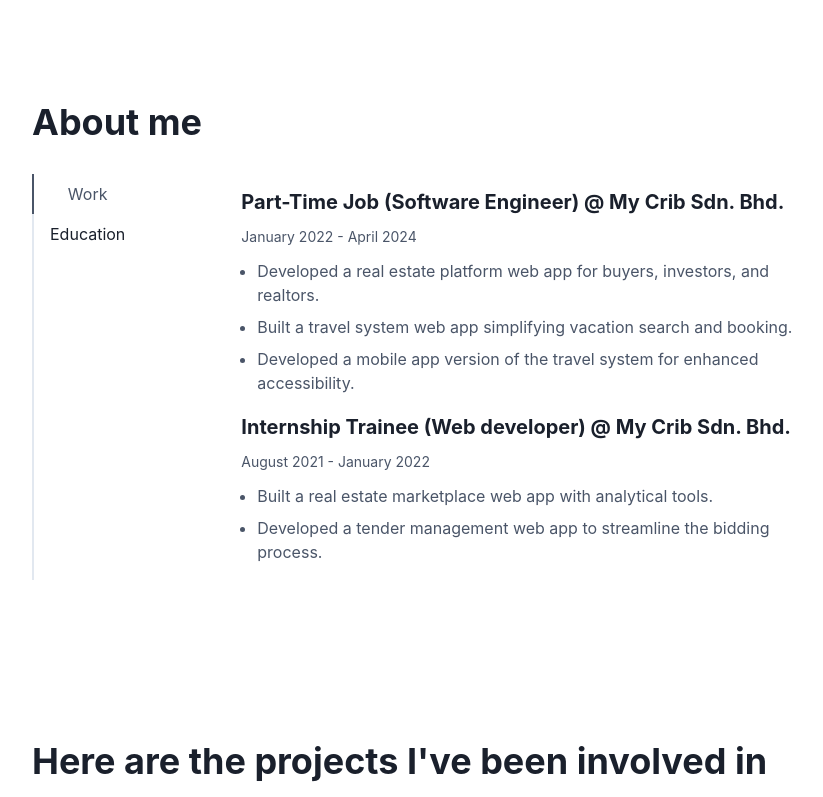
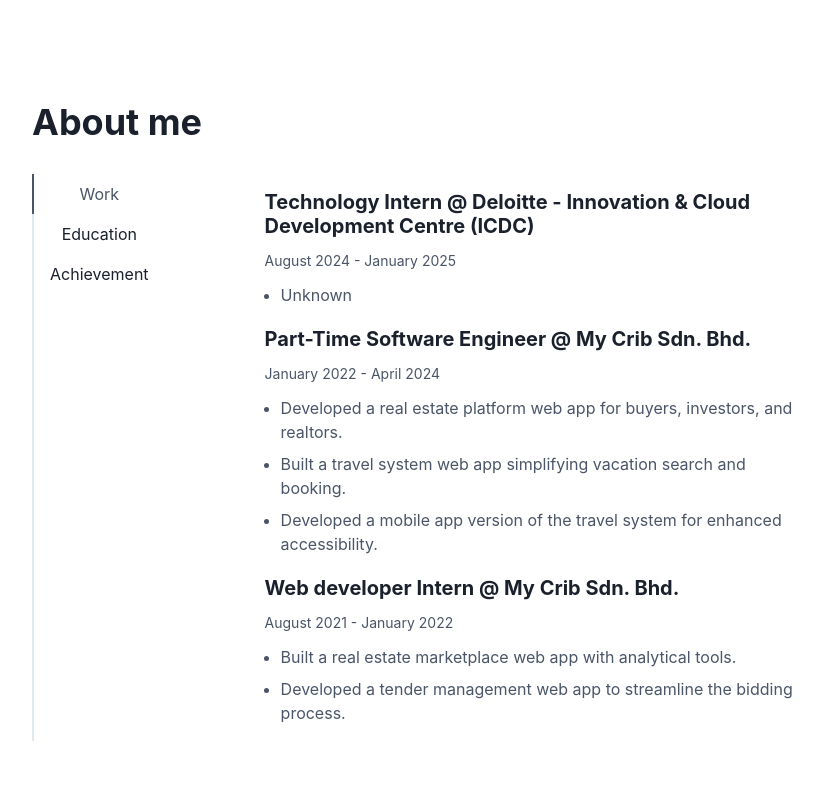
Before and after one commit to ahmadisyraf/isyrafmagic, a Next.js app: page / in a window 1280 px wide. Shown: the part 555-1352 px from the top of the page, without its empty margins (168-991 px from the left). Built offline with nearby package versions, Linux system fonts and the light colour scheme.

Commit message:
update: add achievement

```diff
--- a/screens/Home/Aboutme.js
+++ b/screens/Home/Aboutme.js
@@ -25,6 +25,7 @@
           <TabList>
             <Tab>Work</Tab>
             <Tab>Education</Tab>
+            <Tab>Achievement</Tab>
           </TabList>
 
           <TabPanels mt={isMobile ? 5 : 0}>
@@ -78,6 +79,31 @@
                 </Stack>
               </Box>
             </TabPanel>
+            <TabPanel px={0}>
+              <Box height={"100%"} px={isMobile ? 0 : 100}>
+                <Stack spacing={"10px"} direction={"column"}>
+                  {aboutMeData.achievement.map((achieve, index) => (
+                    <Stack key={index} spacing={2}>
+                      <Heading fontSize={"xl"}>{achieve.name}</Heading>
+                      {/* <Text fontSize={"sm"} color={"gray.600"}>
+                        {edu.university}
+                      </Text>
+                      <UnorderedList spacing={2}>
+                        <ListItem color={"gray.600"} fontSize={"md"}>
+                          {edu.cgpa}
+                        </ListItem>
+                        <ListItem color={"gray.600"} fontSize={"md"}>
+                          {edu.duration}
+                        </ListItem>
+                        <ListItem color={"gray.600"} fontSize={"md"}>
+                          {edu.address}
+                        </ListItem>
+                      </UnorderedList> */}
+                    </Stack>
+                  ))}
+                </Stack>
+              </Box>
+            </TabPanel>
           </TabPanels>
         </Tabs>
       </Stack>
@@ -88,7 +114,13 @@
 const aboutMeData = {
   work: [
     {
-      title: "Part-Time Job (Software Engineer) @ My Crib Sdn. Bhd.",
+      title:
+        "Technology Intern @ Deloitte - Innovation & Cloud Development Centre (ICDC)",
+      duration: "August 2024 - January 2025",
+      descriptions: ["Unknown"],
+    },
+    {
+      title: "Part-Time Software Engineer @ My Crib Sdn. Bhd.",
       duration: "January 2022 - April 2024",
       descriptions: [
         "Developed a real estate platform web app for buyers, investors, and realtors.",
@@ -97,7 +129,7 @@
       ],
     },
     {
-      title: "Internship Trainee (Web developer) @ My Crib Sdn. Bhd.",
+      title: "Web developer Intern @ My Crib Sdn. Bhd.",
       duration: "August 2021 - January 2022",
       descriptions: [
         "Built a real estate marketplace web app with analytical tools.",
@@ -123,6 +155,20 @@
         "Universiti Malaysia Pahang Al-Sultan Abdullah, 26600, Pekan, Pahang",
     },
   ],
+  achievement: [
+    {
+      name: "Gold Award Undergraduate Project (Degree) - FYPro-Com Exhibition",
+    },
+    {
+      name: "Dean List Semester I Academic Session 2022/2023",
+    },
+    {
+      name: "Pengarah Terbaik Drama Komsas Peringkat Negeri Pahang",
+    },
+    {
+      name: "Naib Johan Drama Komsas Peringkat Negeri Pahang",
+    },
+  ],
 };
 
 export default AboutmeScreen;
```
